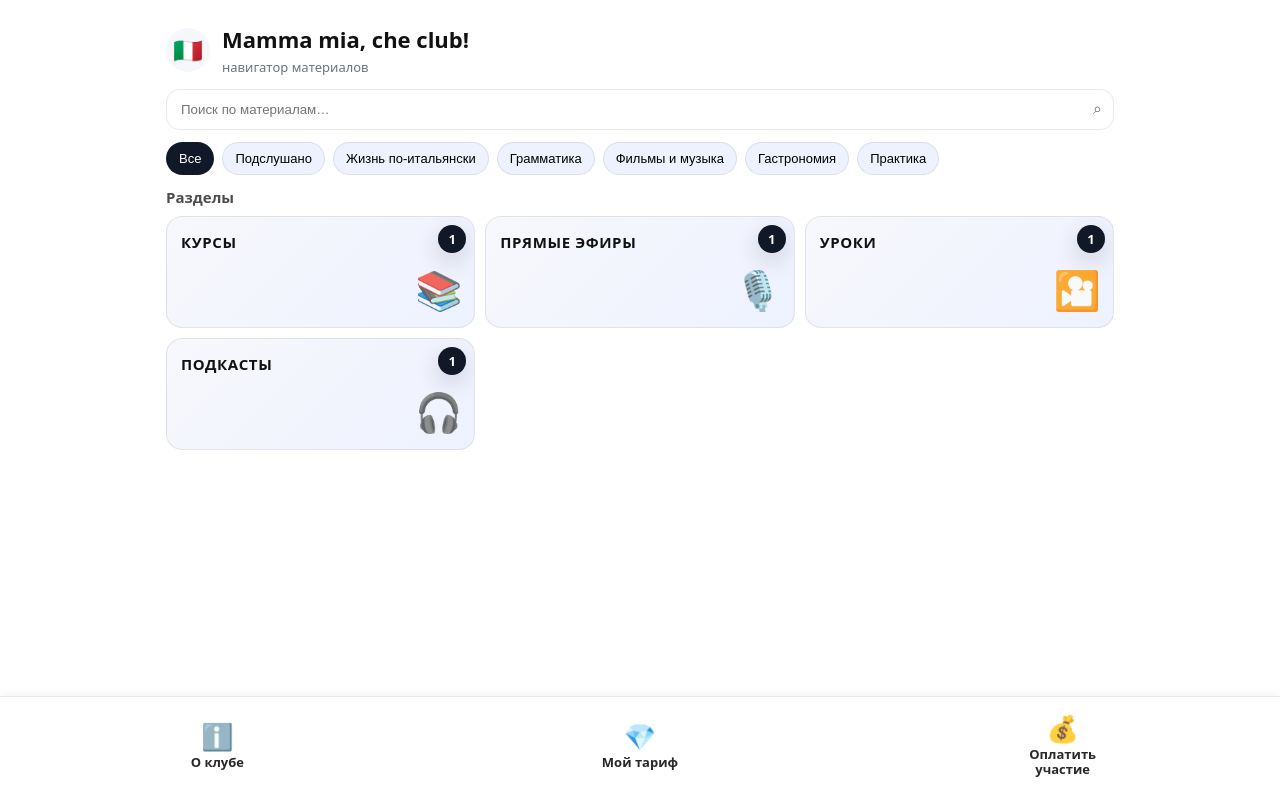
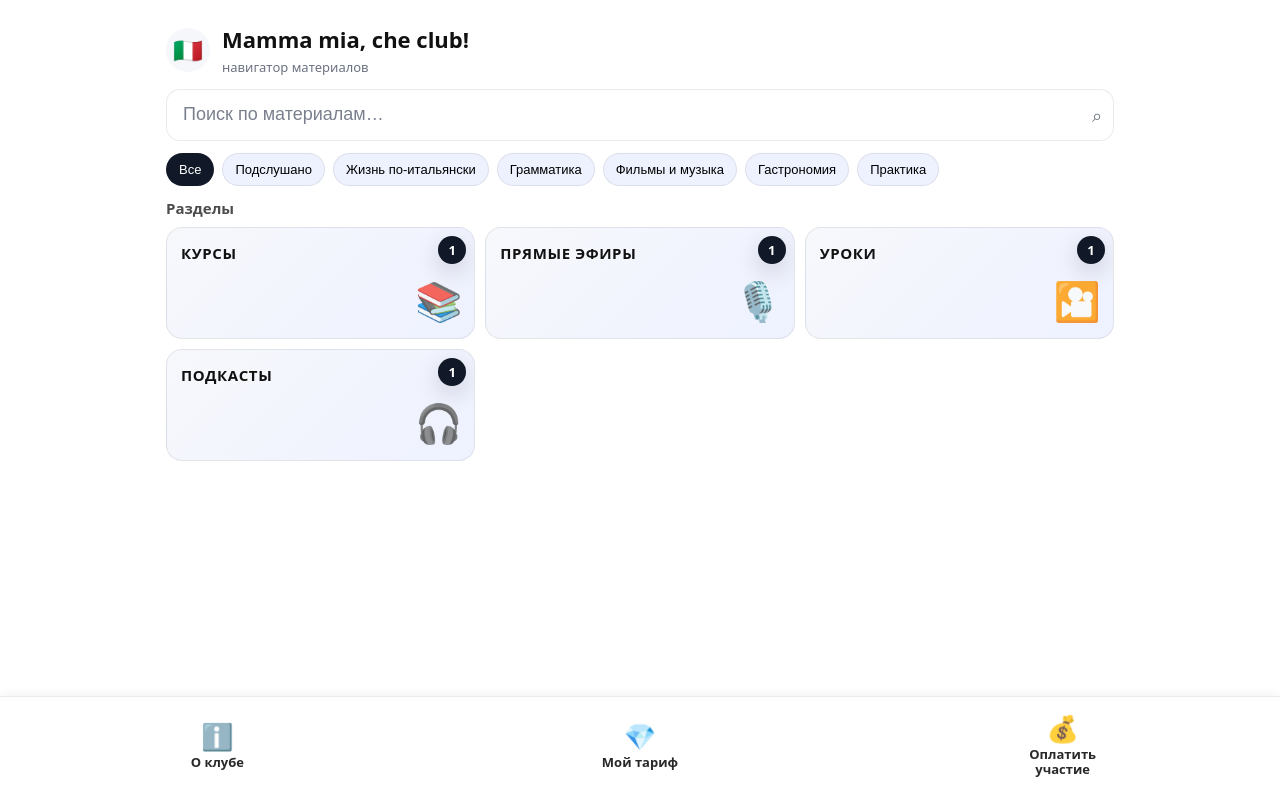
Before and after one commit to evgeniaver95-cell/mammamia-miniapp, a plain HTML site: page index.html in a window 1280 px wide. Drawn offline with Linux system fonts and the light colour scheme.

Commit message:
Update styles.css

```diff
--- a/styles.css
+++ b/styles.css
@@ -11,7 +11,23 @@ header { display:flex; align-items:center; gap:12px; margin:8px 0 12px; }
 h1 { margin:0; font-size:22px; }
 .hint { color:var(--hint); font-size:13px; margin-top:2px; }
 .search { position:relative; margin:8px 0 12px; }
-.search input { width:100%; padding:12px 40px 12px 14px; border-radius:14px; border:1px solid var(--border); background:#fff; outline:none; }
+search input {
+  width: 100%;
+  padding: 14px 44px 14px 16px; /* немного больше отступы */
+  border-radius: 14px;
+  border: 1px solid var(--border);
+  background: #fff;
+  outline: none;
+  font-size: 17px; /* ← увеличиваем шрифт */
+  font-weight: 500; /* ← делаем чуть жирнее */
+  color: var(--text);
+}
+/* увеличим и текст placeholder */
+.search input::placeholder {
+  font-size: 17px;
+  color: var(--hint);
+  opacity: 0.8;
+}
 .loupe { position:absolute; right:12px; top:50%; transform:translateY(-50%); color:var(--hint); }
 .tags { display:flex; gap:8px; overflow-x:auto; padding-bottom:4px; margin-bottom:8px; }
 .tag { padding:8px 12px; border-radius:999px; background:var(--chip); font-size:13px; white-space:nowrap; border:1px solid var(--border); cursor:pointer; }
@@ -136,3 +152,44 @@ h1 { margin:0; font-size:22px; }
 .bottom button span { font-size:10px; }
 .no-scrollbar { -ms-overflow-style:none; scrollbar-width:none; }
 .no-scrollbar::-webkit-scrollbar { display:none; }
+/* --- Поиск: увеличение шрифта и placeholder --- */
+.search input {
+  width: 100% !important;
+  padding: 14px 44px 14px 16px !important;
+  border-radius: 14px !important;
+  border: 1px solid var(--border) !important;
+  background: #fff !important;
+  outline: none !important;
+  font-size: 18px !important;  /* ← крупнее текст */
+  font-weight: 500 !important; /* ← чуть жирнее */
+  color: var(--text) !important;
+}
+.search input::placeholder {
+  font-size: 18px !important;  /* ← увеличен и placeholder */
+  color: var(--hint) !important;
+  opacity: 0.9 !important;
+}
+/* ————————————————————————————————
+   Увеличение шрифта в поле поиска (реально работает)
+——————————————————————————————— */
+.search {
+  font-size: 18px !important; /* задаём базовый размер всему контейнеру */
+}
+
+.search input {
+  font-size: inherit !important;   /* подхватывает размер от .search */
+  height: 52px !important;         /* чуть выше, чтобы текст не «упирался» */
+  padding: 0 44px 0 16px !important;
+  border-radius: 14px !important;
+  border: 1px solid var(--border) !important;
+  background: #fff !important;
+  color: var(--text) !important;
+  font-weight: 500 !important;
+  line-height: 1.4 !important;
+}
+/* увеличим и placeholder */
+.search input::placeholder {
+  font-size: inherit !important;
+  color: var(--hint) !important;
+  opacity: 0.9 !important;
+}
```
